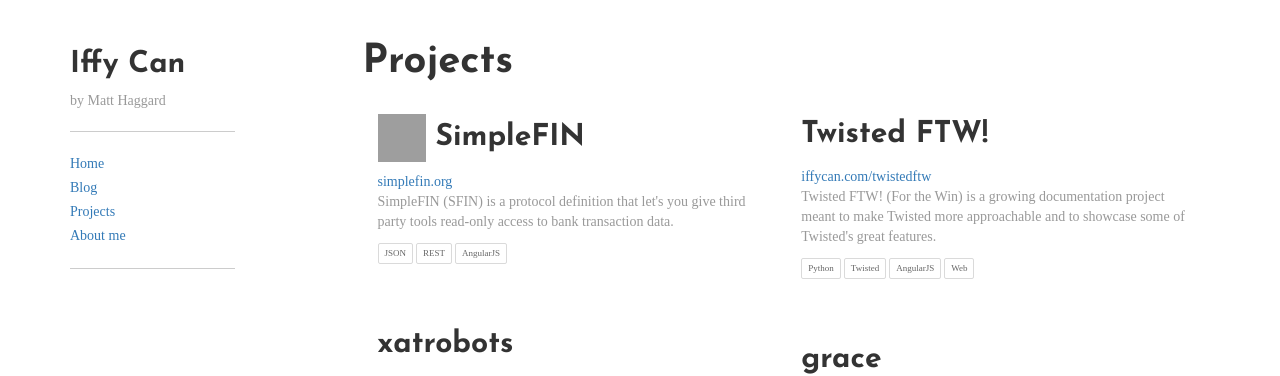
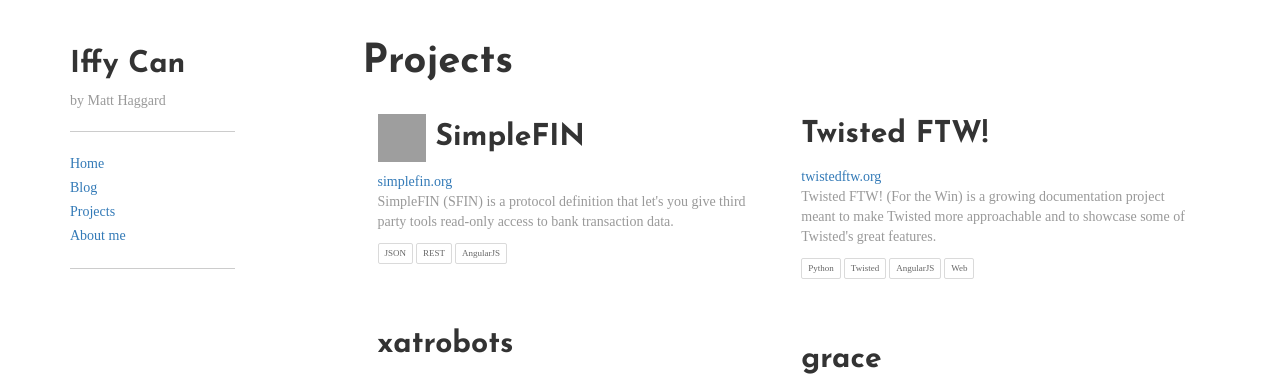
Before and after one commit to iffy/iffy.github.com, a Jekyll site: the page projects/index.html, which Jekyll copies as it is, in a window 1280 px wide. Shown: the top 376 px of the page. Built offline with Jekyll 4.4.1, drawn with Linux system fonts in a browser that asks for light colours; nearby versions of some CDN libraries; some web fonts are replaced; grey boxes are pictures that could not be loaded.

Commit message:
Change twisteftw link

```diff
--- a/projects/index.html
+++ b/projects/index.html
@@ -74,7 +74,7 @@
 
           <project tags="Python,Twisted,AngularJS,Web">
             <div class="name">Twisted FTW!</div>
-            <a class="link" href="http://iffycan.com/twistedftw" target="_blank">iffycan.com/twistedftw</a>
+            <a class="link" href="http://twistedftw.org" target="_blank">twistedftw.org</a>
             <div class="blurb">
               Twisted FTW! (For the Win) is a growing documentation project meant to make Twisted more approachable and to showcase some of Twisted's great features.
             </div>
```
